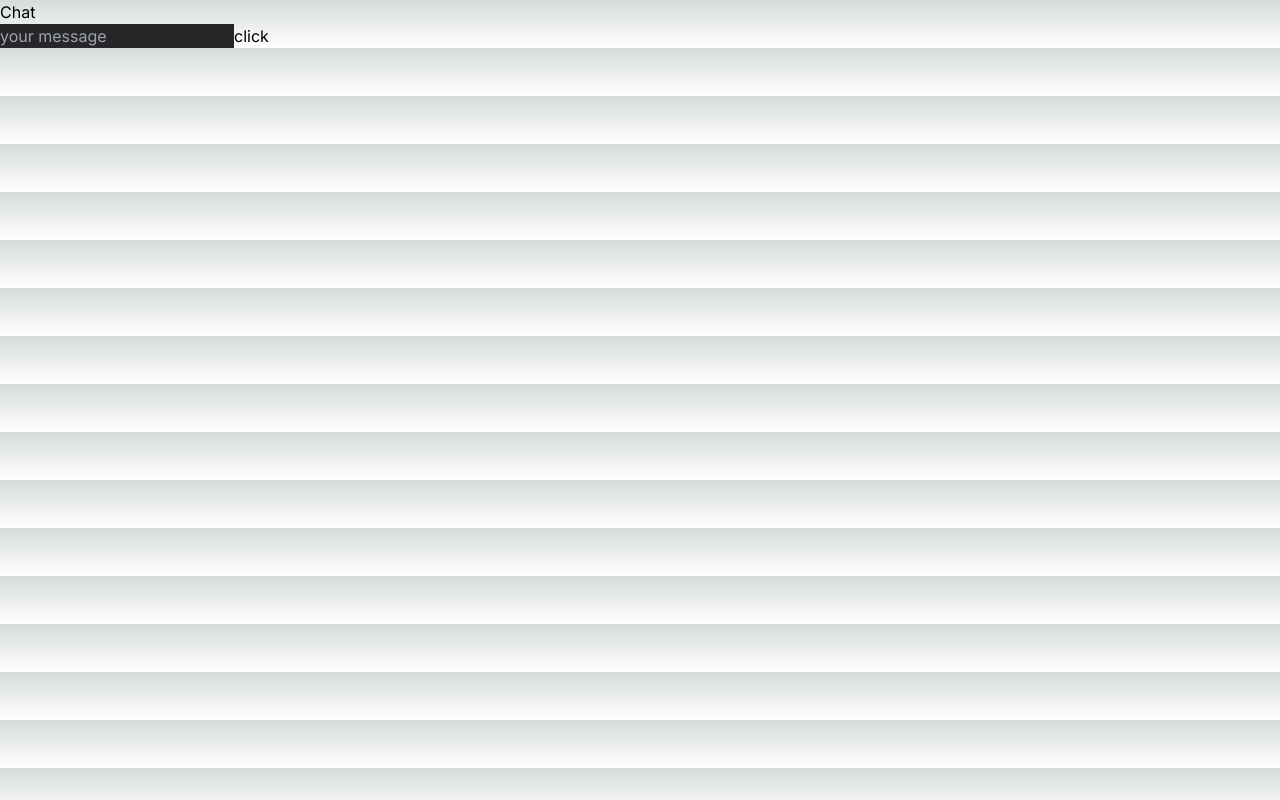
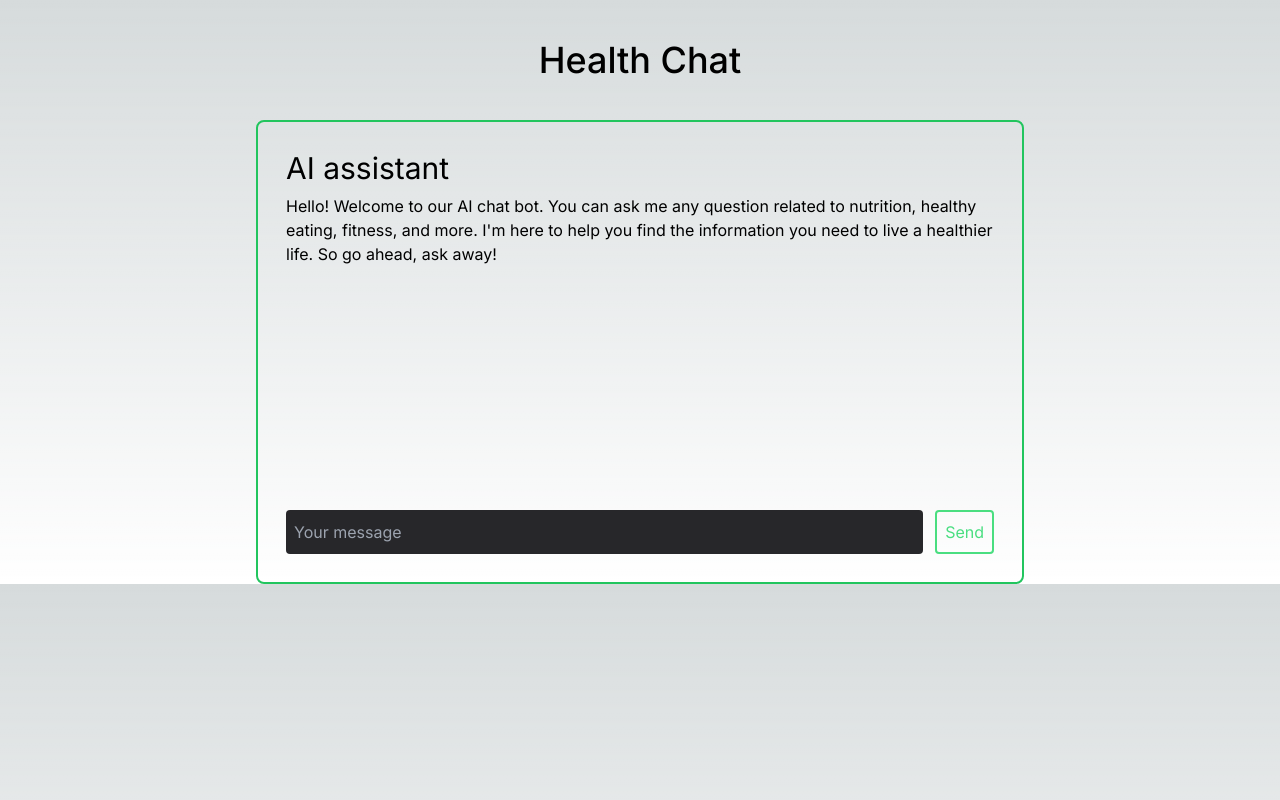
Before and after one commit to Kitasio/chat-app, a Next.js app: page /chat in a window 1280 px wide. Built offline with nearby package versions, Linux system fonts and the light colour scheme.

Commit message:
ui works

```diff
--- a/app/chat/page.tsx
+++ b/app/chat/page.tsx
@@ -4,9 +4,13 @@ import { useState } from "react"
 
 const ChatPage = () => {
   const [message, setMessage] = useState("")
-  const [llamaRes, setLlamaRes] = useState("")
+  const [llamaRes, setLlamaRes] = useState("Hello! Welcome to our AI chat bot. You can ask me any question related to nutrition, healthy eating, fitness, and more. I'm here to help you find the information you need to live a healthier life. So go ahead, ask away!")
+  const [loading, setLoading] = useState(false)
+  const [error, setError] = useState("")
 
   const queryLlama = async () => {
+    setLoading(true)
+    try {
       const query = `${process.env.apiEndpoint}/query?text=${message}`
       const response = await fetch(query, {
         mode: "cors",
@@ -14,15 +18,29 @@ const ChatPage = () => {
       });
 
       const res = await response.text();
+      setLoading(false)
       setLlamaRes(res)
+    } catch (error) {
+      console.log(error)
+      setLoading(false)
+      setError("Something went wrong")
+    }
   }
 
   return (
     <>
-    <div>Chat</div>
-    <input onChange={(e) => setMessage(e.target.value)} className="bg-zinc-800" placeholder="your message" />
-    <button onClick={() => queryLlama()}>click</button>
-    <div>{llamaRes}</div>
+    <h1 className="my-10 text-4xl font-medium text-center">Health Chat</h1>
+    <div className="p-7 max-w-screen-md mx-auto rounded-lg border-2 border-green-500">
+      <div className="h-80 space-y-2 overflow-y-scroll">
+        <h2 className="text-3xl">AI assistant</h2>
+        {error && <p className="text-red-600">{error}</p>}
+        {loading ? <p className="animate-pulse">Loading...</p>: <p>{llamaRes}</p>}
+      </div>
+      <div className="mt-10 flex gap-3">
+        <input onChange={(e) => setMessage(e.target.value)} className="bg-zinc-800 p-2 rounded w-full" placeholder="Your message" />
+        {loading ? <button disabled className="animate-pulse p-2 rounded border-2 border-green-400 text-green-400">Sending...</button>: <button className="p-2 rounded border-2 border-green-400 text-green-400 hover:bg-green-400 hover:text-zinc-800 transition" onClick={() => queryLlama()}>Send</button>}
+      </div>
+    </div>
     </>
   )
 }
```
Lines whose indentation alone changed are shown as unchanged.
